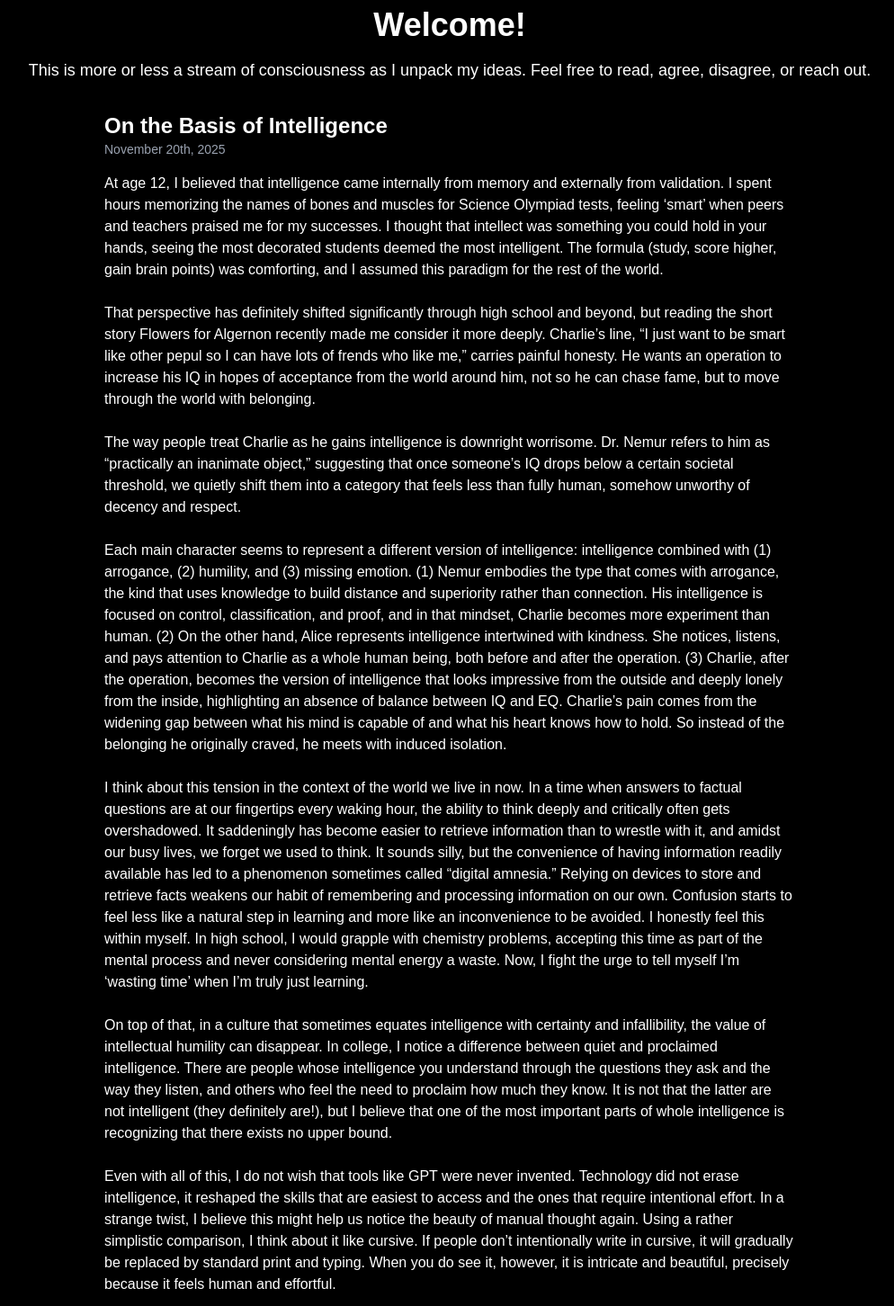
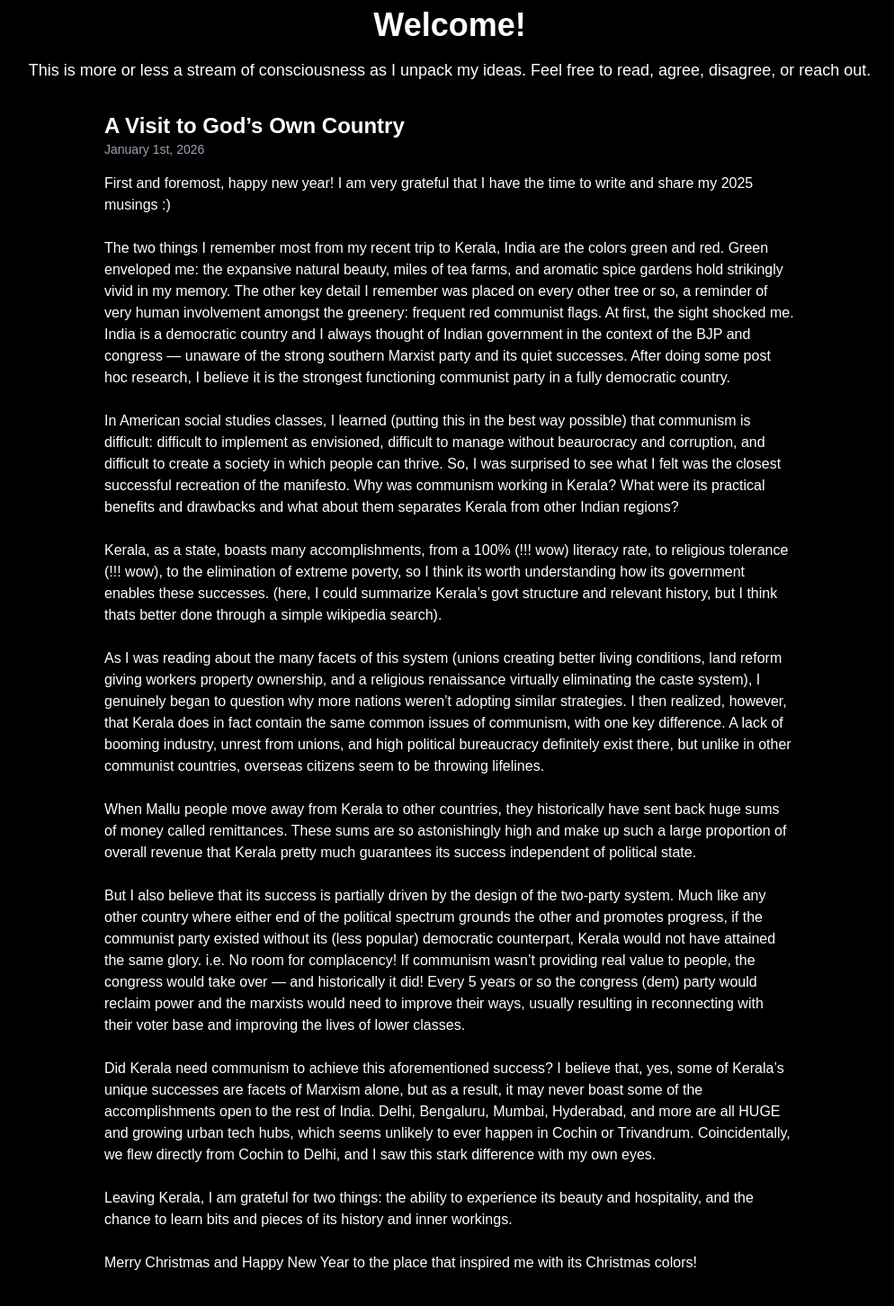
Before and after one commit to navyan6/personal-site, a Next.js app: page /blog in a window 1280 px wide. Shown: the part 80-1532 px from the top of the page at 90% size, without its empty margins (140-1134 px from the left). Built offline with nearby package versions, Linux system fonts and the light colour scheme.

Commit message:
Add blog post on Kerala's political landscape
Added a new blog post about a visit to Kerala, discussing its political and social landscape, and reflecting on the impact of communism in the region.

```diff
--- a/app/blog/page.tsx
+++ b/app/blog/page.tsx
@@ -5,6 +5,48 @@ export default function Blog() {
       <p className="text-lg text-white mt-4">
         This is more or less a stream of consciousness as I unpack my ideas. Feel free to read, agree, disagree, or reach out.
       </p>
+
+
+       {/* Tenth Blog Post */}
+      <div className="mt-8 text-left max-w-3xl mx-auto">
+        <h2 className="text-2xl font-bold text-white">A Visit to God’s Own Country</h2>
+        <p className="text-sm text-gray-400">January 1st, 2026</p>
+        <div className="mt-4 text-white space-y-6">
+          <p>
+            First and foremost, happy new year! I am very grateful that I have the time to write and share my 2025 musings :)
+          </p>
+          <p>
+            The two things I remember most from my recent trip to Kerala, India are the colors green and red. Green enveloped me: the expansive natural beauty, miles of tea farms, and aromatic spice gardens hold strikingly vivid in my memory. The other key detail I remember was placed on every other tree or so, a reminder of very human involvement amongst the greenery: frequent  red communist flags. At first, the sight shocked me. India is a democratic country and I always thought of Indian government in the context of the BJP and congress — unaware of the strong southern Marxist party and its quiet successes. After doing some post hoc research, I believe it is the strongest functioning communist party in a fully democratic country.
+          </p>
+          <p>
+            In American social studies classes, I learned (putting this in the best way possible) that communism is difficult: difficult to implement as envisioned, difficult to manage without beaurocracy and corruption, and difficult to create a society in which people can thrive. So, I was surprised to see what I felt was the closest successful recreation of the manifesto. Why was communism working in Kerala? What were its practical benefits and drawbacks and what about them separates Kerala from other Indian regions?
+          </p>
+          <p>
+            Kerala, as a state, boasts many accomplishments, from a 100% (!!! wow) literacy rate, to religious tolerance (!!! wow), to the elimination of extreme poverty, so I think its worth understanding how its government enables these successes. (here, I could summarize Kerala’s govt structure and relevant history, but I think thats better done through a simple wikipedia search).
+          </p>
+          <p>
+            As I was reading about the many facets of this system (unions creating better living conditions, land reform giving workers property ownership, and a religious renaissance virtually eliminating the caste system), I genuinely began to question why more nations weren’t adopting similar strategies. I then realized, however, that Kerala does in fact contain the same common issues of communism, with one key difference. A lack of booming industry, unrest from unions, and high political bureaucracy definitely exist there, but unlike in other communist countries, overseas citizens seem to be throwing lifelines.
+          </p>
+          <p>
+            When Mallu people move away from Kerala to other countries, they historically have sent back huge sums of money called remittances. These sums are so astonishingly high and make up such a large proportion of overall revenue that Kerala pretty much guarantees its success independent of political state.
+          </p>
+          <p>
+            But I also believe that its success is partially driven by the design of the two-party system. Much like any other country where either end of the political spectrum grounds the other and promotes progress, if the communist party existed without its (less popular) democratic counterpart, Kerala  would not have attained the same glory. i.e. No room for complacency! If communism wasn’t providing real value to people, the congress would take over — and historically it did! Every 5 years or so the congress (dem) party would reclaim power and the marxists would need to improve their ways, usually resulting in reconnecting with their voter base and improving the lives of lower classes.
+          </p>
+          <p>
+            Did Kerala need communism to achieve this aforementioned success? I believe that, yes, some of Kerala’s unique successes are facets of Marxism alone, but as a result, it may never boast some of the accomplishments open to the rest of India. Delhi, Bengaluru, Mumbai, Hyderabad, and more are all HUGE and growing urban tech hubs, which seems unlikely to ever happen in Cochin or Trivandrum. Coincidentally, we flew directly from Cochin to Delhi, and I saw this stark difference with my own eyes.
+          </p>
+          <p>
+            Leaving Kerala, I am grateful for two things: the ability to experience its beauty and hospitality, and the chance to learn bits and pieces of its history and inner workings.
+          </p>
+          <p>
+            Merry Christmas and Happy New Year to the place that inspired me with its Christmas colors!
+          </p>
+
+        </div>
+      </div>
+
+
 
       {/* Ninth Blog Post */}
       <div className="mt-8 text-left max-w-3xl mx-auto">
```
